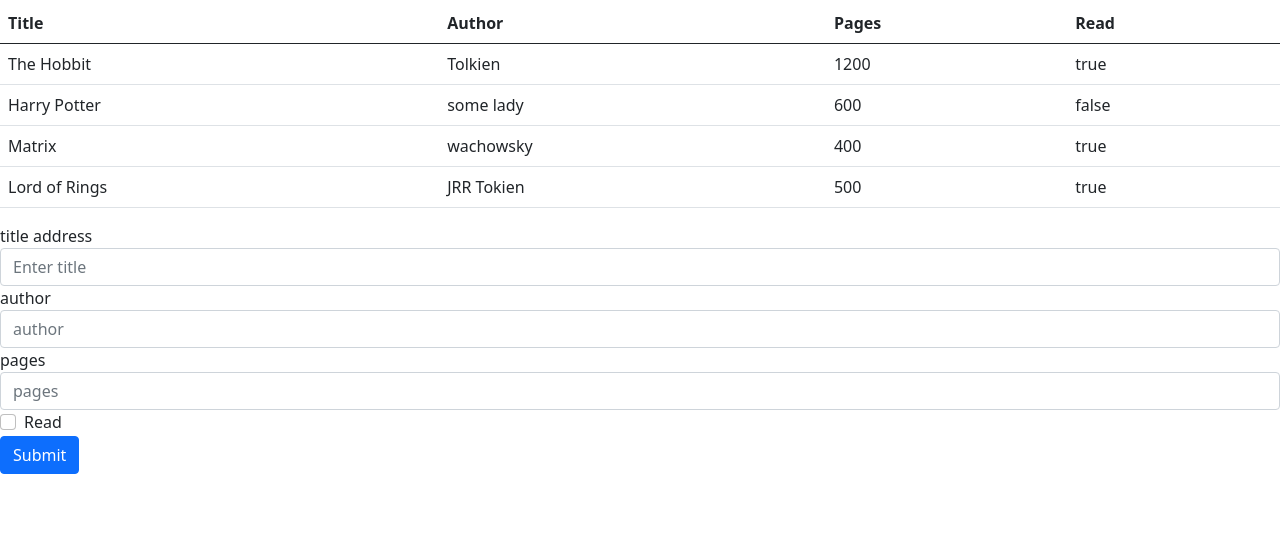
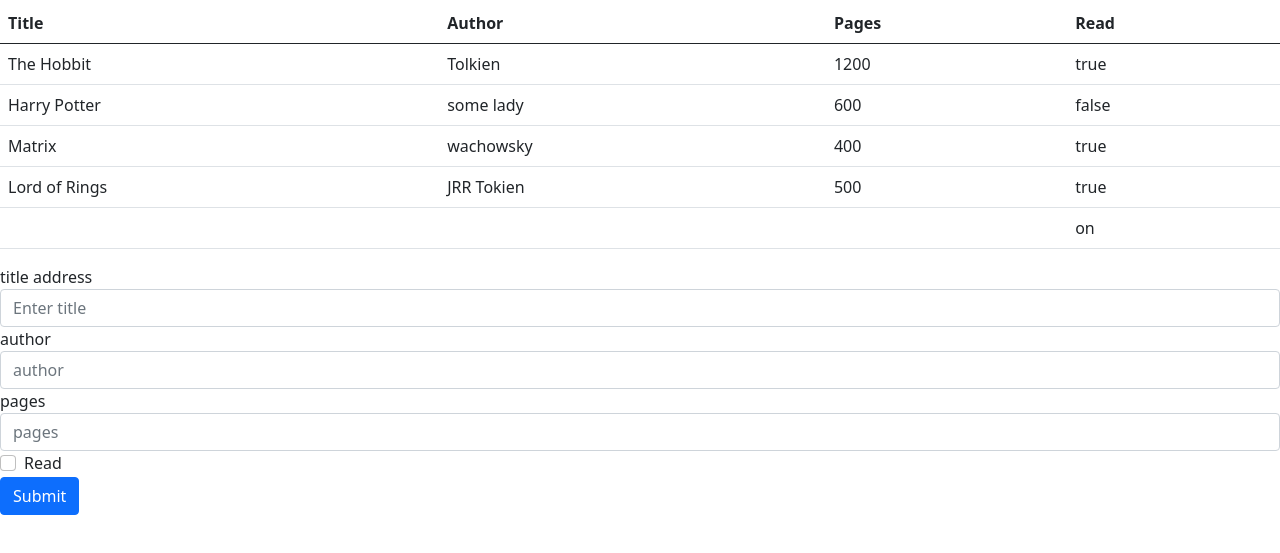
Before and after one commit to luisvinicius09/jsLibrary, a plain HTML site: page index.html in a window 1280 px wide. Both pictures are taken after a click on the button "Add Book". Shown: the part 53-606 px from the top of the page. Drawn offline with nearby package versions, Linux system fonts and the light colour scheme.

Commit message:
Merge codes

```diff
--- a/index.html
+++ b/index.html
@@ -41,8 +41,8 @@
     </div>
 
     <div class="form-check">
-      <input type="checkbox" class="form-check-input" id="exampleCheck1">
       <label class="form-check-label" for="exampleCheck1">Read</label>
+      <input type="checkbox" class="form-check-input" id="read">
     </div>
     <button type="submit" id='submit' class="btn btn-primary">Submit</button>
   </form>
--- a/index.js
+++ b/index.js
@@ -26,7 +26,6 @@
   read: true
 }
 
-
 myLibrary = [hobbit, potter, matrix, rings];
 
 
@@ -37,21 +36,18 @@
   this.read = read
   }
 
-submitBtn =  document.getElementById('submit').addEventListener('click', () => {});
+submitBtn =  document.getElementById('submit').addEventListener('click', addBookToLibrary());
 
-// function addBookToLibrary() {
-//   const title = document.querySelector('#title').value;
-//   const author = document.querySelector('#author').value;
-//   const pages = document.querySelector('#pages').value;
-//   const read = document.querySelector('#read').value
+function addBookToLibrary() {
+  const title = document.querySelector('#title').value;
+  const author = document.querySelector('#author').value;
+  const pages = document.querySelector('#pages').value;
+  const read = document.querySelector('#read').value
 
-//   const book = new Book(title.value, author.value, pages.value, read.value);
-//   myLibrary.push(book);
+  const book = new Book(title, author, pages, read);
+  myLibrary.push(book);
 
-// }
-
-
-
+}
 
 function elementsLoop(arr) {
   let books = arr.map(book => {
```
